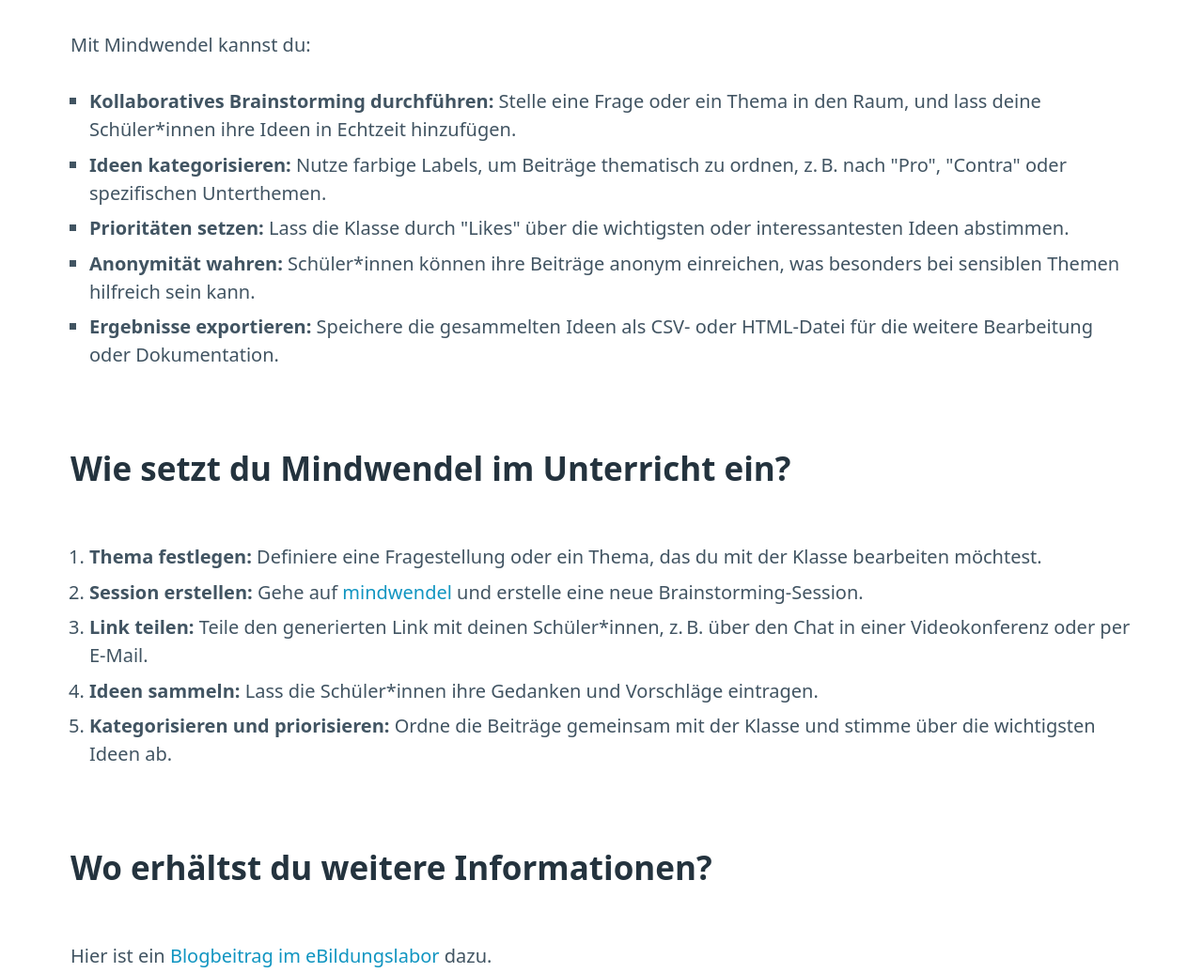
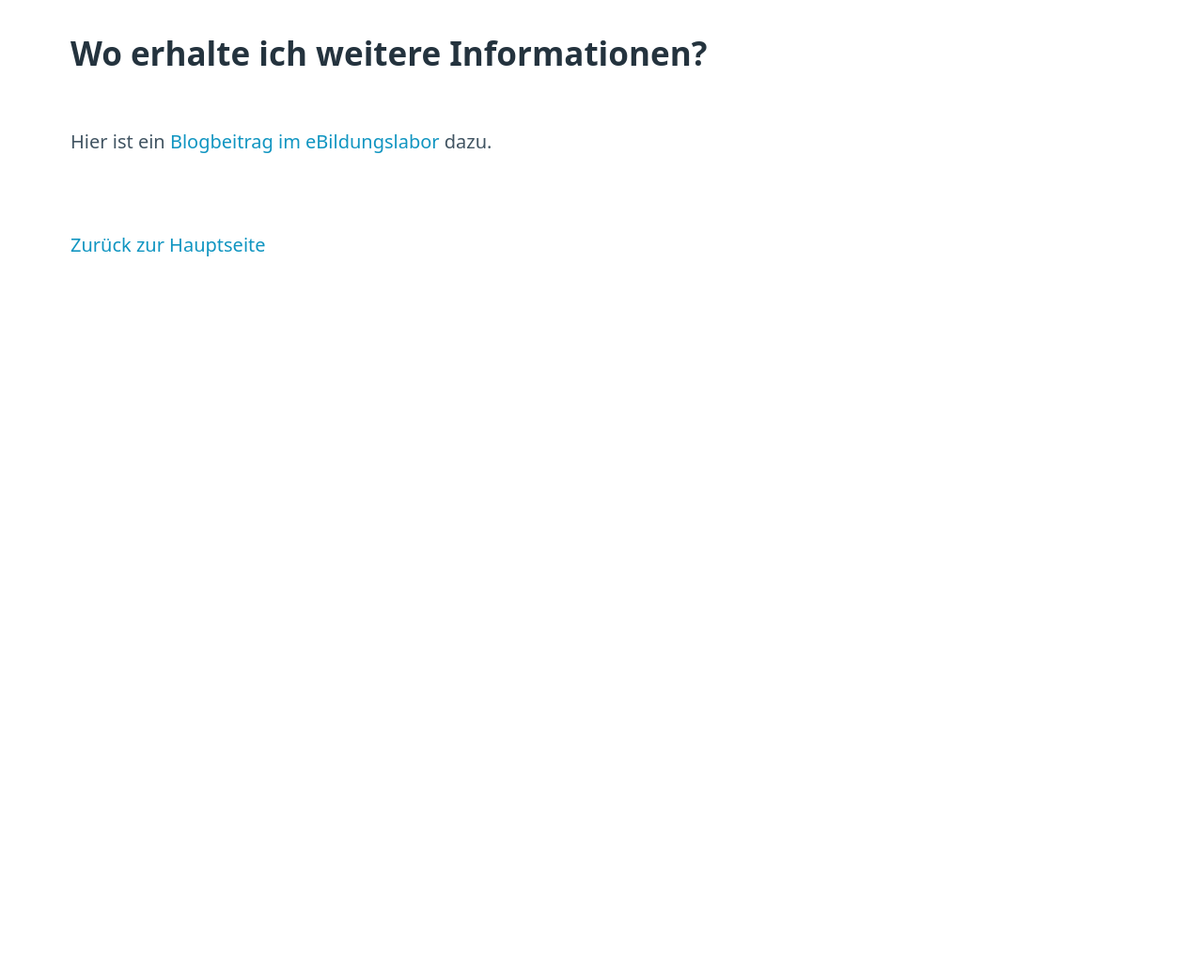
Before and after one commit to eBildungslabor/distanzlernen-jeopardy, a plain HTML site: page 2.html in a window 1280 px wide. Shown: the part 577-1613 px from the top of the page at 94% size. After the commit the page ends 933 px from the top, so only its background shows below. Drawn offline with nearby package versions, Linux system fonts and the light colour scheme.

Commit message:
Update 2.html

```diff
--- a/2.html
+++ b/2.html
@@ -13,34 +13,16 @@
 
         <section>
             <h2>Worum geht es hier?</h2>
-            <p>Mindwendel ist ein benutzerfreundliches Online-Tool, das es dir ermöglicht, gemeinsam mit deinen Schüler*innen Ideen zu sammeln, zu kategorisieren und zu priorisieren. Es wurde speziell für den Bildungsbereich entwickelt und erfordert keine Registrierung, was den Einsatz im Unterricht besonders unkompliziert macht.</p>
+            <p>Mindwendel ist ein Brainstorming-Tool, das Ideen sammeln, kategorisieren und priorisieren lässt. Es ist ideal für kreative Unterrichtsphasen.</p>
         </section>
 
         <section>
             <h2>Was kannst du damit machen?</h2>
-            <p>Mit Mindwendel kannst du:</p>
-            <ul>
-                <li><strong>Kollaboratives Brainstorming durchführen:</strong> Stelle eine Frage oder ein Thema in den Raum, und lass deine Schüler*innen ihre Ideen in Echtzeit hinzufügen.</li>
-                <li><strong>Ideen kategorisieren:</strong> Nutze farbige Labels, um Beiträge thematisch zu ordnen, z. B. nach "Pro", "Contra" oder spezifischen Unterthemen.</li>
-                <li><strong>Prioritäten setzen:</strong> Lass die Klasse durch "Likes" über die wichtigsten oder interessantesten Ideen abstimmen.</li>
-                <li><strong>Anonymität wahren:</strong> Schüler*innen können ihre Beiträge anonym einreichen, was besonders bei sensiblen Themen hilfreich sein kann.</li>
-                <li><strong>Ergebnisse exportieren:</strong> Speichere die gesammelten Ideen als CSV- oder HTML-Datei für die weitere Bearbeitung oder Dokumentation.</li>
-            </ul>
+            <p></p>
         </section>
 
         <section>
-            <h2>Wie setzt du Mindwendel im Unterricht ein?</h2>
-            <ol>
-                <li><strong>Thema festlegen:</strong> Definiere eine Fragestellung oder ein Thema, das du mit der Klasse bearbeiten möchtest.</li>
-                <li><strong>Session erstellen:</strong> Gehe auf <a href="https://idea.kits.blog/">mindwendel</a> und erstelle eine neue Brainstorming-Session.</li>
-                <li><strong>Link teilen:</strong> Teile den generierten Link mit deinen Schüler*innen, z. B. über den Chat in einer Videokonferenz oder per E-Mail.</li>
-                <li><strong>Ideen sammeln:</strong> Lass die Schüler*innen ihre Gedanken und Vorschläge eintragen.</li>
-                <li><strong>Kategorisieren und priorisieren:</strong> Ordne die Beiträge gemeinsam mit der Klasse und stimme über die wichtigsten Ideen ab.</li>
-            </ol>
-        </section>
-
-        <section>
-            <h2>Wo erhältst du weitere Informationen?</h2>
+            <h2>Wo erhalte ich weitere Informationen?</h2>
             <p>Hier ist ein <a href="https://ebildungslabor.de">Blogbeitrag im eBildungslabor</a> dazu.</p>
         </section>
 
```
